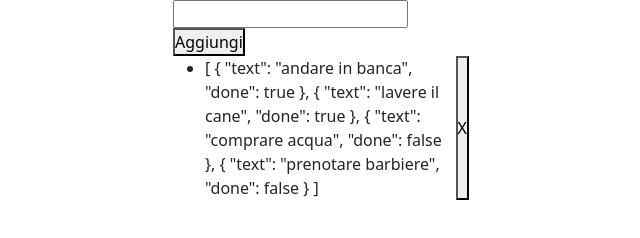
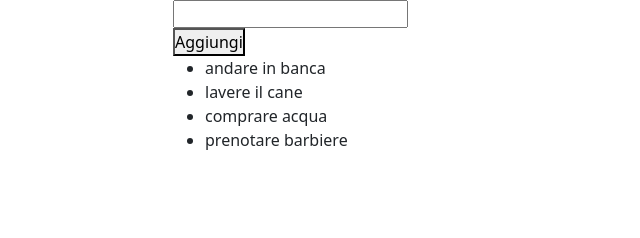
Before and after one commit to FabioCostantino84/vue-todolist, a plain HTML site: page index.html in a window 1280 px wide. Shown: the whole page, without its empty margins (319-959 px from the left). Drawn offline with nearby package versions, Linux system fonts and the light colour scheme.

Commit message:
add v-if and v-for on ul/li

```diff
--- a/index.html
+++ b/index.html
@@ -24,12 +24,9 @@
         </div>
 
         <div>
-            <ul>
-                <li>
-                    <div class="d-flex justify-content-between">
-                        <span>{{tasks}}</span>
-                        <button>X</button>
-                    </div>
+            <ul v-if="tasks.length > 0">
+                <li v-for="(task,index) in tasks">
+                    {{task.text}}
                 </li>
             </ul>
         </div>
```
